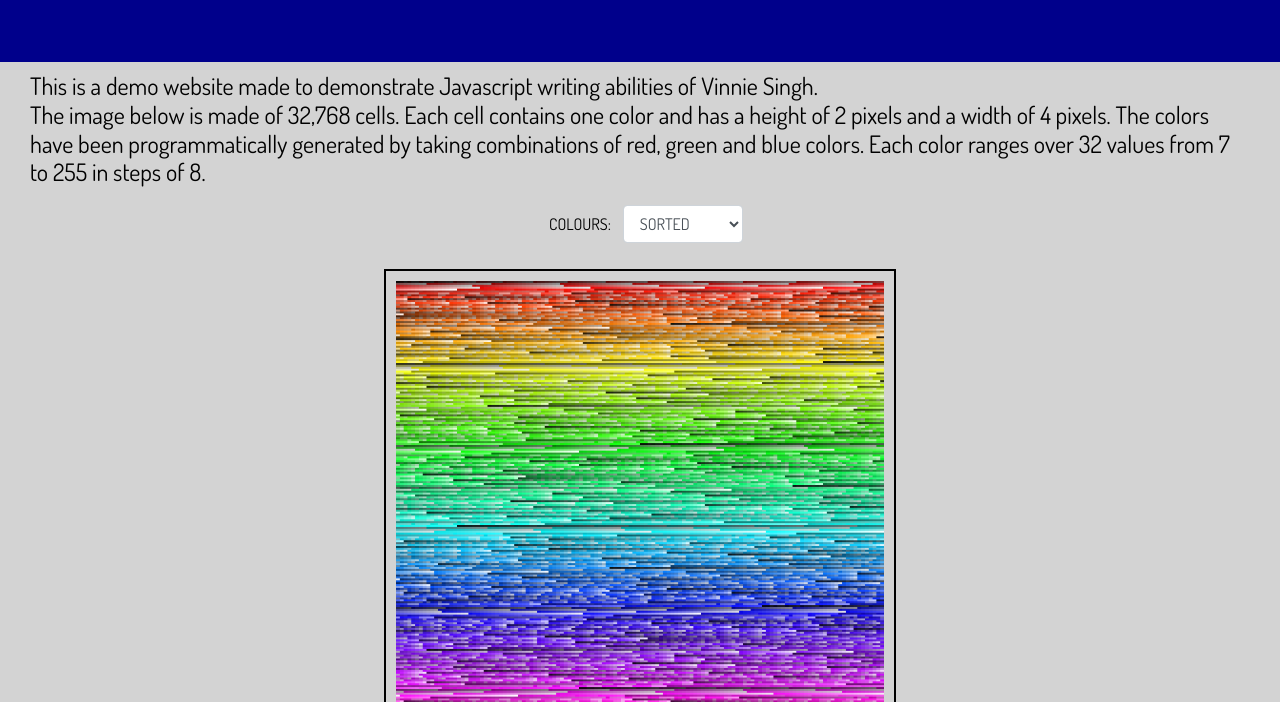
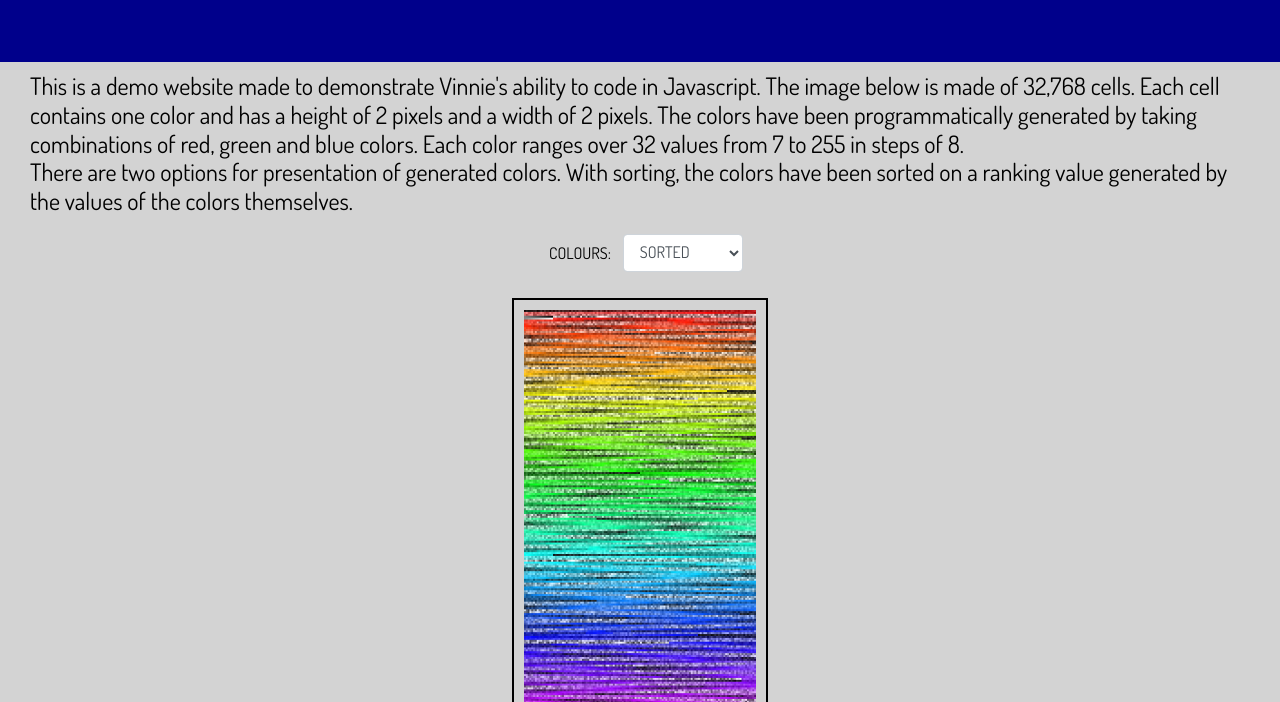
Before and after one commit to Vulcan-Logic/JS_ImageColors, a plain HTML site: page index.html in a window 1280 px wide. Shown: the part 98-800 px from the top of the page. Drawn offline with nearby package versions, Linux system fonts and the light colour scheme.

Commit message:
changes to sorting algo

```diff
--- a/assets/js/imageMatrix.js
+++ b/assets/js/imageMatrix.js
@@ -1,77 +1,110 @@
 /*
-    Project: Demo for Education Horizons Group
+    Project: Javascript Demo for Education Horizons Group
     Sprint: 1
     Task: 1
     Author: Vineet W. Singh
     Start Date: 20/4/21
-    Date of last edit: 22/4/2021
+    Date of last edit: 23/4/2021
     Date of last review:
 */
 
-//generate combinations of rgb & hsv values in steps of 8
-const getSortedHSVColorArray=(sorted)=>{
-    let hsvValues=[];
+//generate combinations of colors based on rgb and converted to hsv
+const getInitialColors = () => {
+    let hsvValues = [];
     let red, green, blue;
     //red values step of 8
-    for (red=8; red<=256; red+=8){
+    for (red = 8; red <= 256; red += 8) {
         //green values step of 8
-        for (green=8; green<=256; green+=8){
+        for (green = 8; green <= 256; green += 8) {
             //blue values step of 8
-            for (blue=8; blue<=256; blue+=8){
-                let hsvVal=rgb2hsv(red-1,green-1,blue-1);
+            for (blue = 8; blue <= 256; blue += 8) {
+                let hsvVal = rgb2hsv(red - 1, green - 1, blue - 1);
                 //add to hsv array
-                hsvValues.push([hsvVal.h,hsvVal.s,hsvVal.v]);
+                hsvValues.push([hsvVal.h, hsvVal.s, hsvVal.v]);
             }
         }
     }
-    if (sorted) hsvValues=hsvValues.sort(mySort);
-    const colorHexValues=hsvValues.map(item=>HSVtoHEX(item[0]/360,item[1]/100,item[2]/100));
-    return(colorHexValues);
+    return(hsvValues);
 };
 
-const getRGBColorArray=()=>{
-    let rgbValues=[];
-    let red, green, blue;
-    //red values step of 8
-    for (red=8; red<=256; red+=8){
-        //green values step of 8
-        for (green=8; green<=256; green+=8){
-            //blue values step of 8
-            for (blue=8; blue<=256; blue+=8){
-                //add to hsv array
-                rgbValues.push([red-1,green-1,blue-1]);
-            }
-        }
+//function to sort colors on basis of hsv values
+const getSortedColors = () => {
+    let arr=[],
+        colorValues = [],
+        colorDetails = [],
+        ctr, returnArr = [],
+        finalArr = [];
+    //get a ranking value based on s and v values:
+    arr=getInitialColors().map(color=>[color[0],color[1],color[2],makeHSVRanking(color[0],color[1],color[2])]);
+    //sort the array according to rank - might need to be modified into a custom function
+    arr=arr.sort((a, b) => a[3] - b[3]);
+    //get individual colors
+    arr.forEach(item => {
+        if (!colorValues.includes(item[0])) colorValues.push(item[0]);
+    });
+    //get arrays of colors of each color (hue value)
+    colorValues.forEach(item1 => {
+        colorDetails.push(arr.filter(item2 => item2[0] === item1));
+    });
+    //reverse array order for alternating colors
+    const lenColorDetails = colorDetails.length;
+    for (ctr = 0; ctr < lenColorDetails; ctr++) {
+        if (ctr % 2 === 1) colorDetails[ctr] = colorDetails[ctr].reverse();
     }
-    const rgbHexValues=rgbValues.map(item=>RGBtoHex(item[0],item[1],item[2]));
-    return(rgbHexValues);
+    //re-assemble into one large array
+    colorDetails.forEach(item4 => {
+        item4.forEach(item5 => {
+            returnArr.push(item5);
+        })
+    });
+    //strip out ranking variable for reconversion back into color values h,s,v
+    returnArr.forEach(item6 => item6 = finalArr.push([item6[0], item6[1], item6[2]]));
+    //convert into equivalent hex value
+    return (finalArr.map(item => HSVtoHEX(item[0]/360, item[1]/100, item[2]/100)));
+};
+
+const getUnsortedColors=()=>{
+    //get unsorted HSV colors and convert them into hex values and return this array
+    return(getInitialColors().map(item => HSVtoHEX(item[0]/360, item[1]/100, item[2]/100)));
+};
+
+const makeHSVRanking = (h, s, v) => {
+    let t;
+    if (s > v) t = s * v / 20000;
+    else if (v > s) t = (20000 - (v * s)) / 20000;
+    else if (v === s) {
+        if ((v * s) > 2500) t = (20000 - (v * s)) / 20000;
+        else t = (v * s) / 20000;
+    }
+    return (h + t);
 };
 
 //get the color array depending on type
-const getColorArray=(sorted)=>{
+const getColorArray = (sorted) => {
     //set which color generating method to use
-    return(getSortedHSVColorArray(sorted));
+    if (!sorted)
+        //return unsorted colors modified into hex values
+        return(getUnsortedColors());
+    else
+    //return sorted colors modified into hex values
+        return (getSortedColors());
 };
 
-//custom sort function to sort array on three fields
-const mySort=(a,b)=>{
-    let h1=parseFloat(a[0]);
-    let h2=parseFloat(b[0]);
-
-    let s1=parseFloat(a[1]);
-    let s2=parseFloat(b[1]);
-
-    let v1=parseFloat(a[2]);
-    let v2=parseFloat(b[2]);
-
-    if (h1<h2) return(-1);
-    else if (h1>h2) return(1);
-    else if (v1<v2) return(-1);
-    else if (v1>v2) return(1);
-    else if (s1>s2) return(-1);
-    else if (s1<s2) return(1);
-    return(0);
-}
+//get a matrix of colors organised in rows and columns
+export const getImageMatrix = (sorted) => {
+    let ctr;
+    const colArray = getColorArray(sorted);
+    const rows = [];
+    while (colArray.length>0){
+        rows.push(colArray.slice(0,128));
+        colArray.splice(0,128);
+    }
+    const rowsLen = rows.length;
+    for (ctr = 0; ctr < rowsLen; ctr++) {
+        if (ctr % 2 === 1) rows[ctr] = rows[ctr].reverse();
+    }
+    return (rows);
+};
 
 /* convert HSV value to hex code - accepts parameters
  * h  Object = {h:x, s:y, v:z}
@@ -81,7 +114,9 @@ const mySort=(a,b)=>{
 function HSVtoHEX(h, s, v) {
     let r, g, b, i, f, p, q, t, rHex, gHex, bHex;
     if (arguments.length === 1) {
-        s = h.s, v = h.v, h = h.h;
+        s = h.s;
+        v = h.v;
+        h = h.h;
     }
     i = Math.floor(h * 6);
     f = h * 6 - i;
@@ -89,12 +124,13 @@ function HSVtoHEX(h, s, v) {
     q = v * (1 - f * s);
     t = v * (1 - (1 - f) * s);
     switch (i % 6) {
-        case 0: r = v, g = t, b = p; break;
-        case 1: r = q, g = v, b = p; break;
-        case 2: r = p, g = v, b = t; break;
-        case 3: r = p, g = q, b = v; break;
-        case 4: r = t, g = p, b = v; break;
-        case 5: r = v, g = p, b = q; break;
+        case 0: r = v; g = t; b = p; break;
+        case 1: r = q; g = v; b = p; break;
+        case 2: r = p; g = v; b = t; break;
+        case 3: r = p; g = q; b = v; break;
+        case 4: r = t; g = p; b = v; break;
+        case 5: r = v; g = p; b = q; break;
+        default: break;
     }
     r = Math.round(r * 255);
     g = Math.round(g * 255);
@@ -111,21 +147,6 @@ function HSVtoHEX(h, s, v) {
     return(`#${rHex}${gHex}${bHex}`);
 }
 
-//convert RGB to hex
-const RGBtoHex=(r,g,b)=>{
-    let rHex,gHex,bHex;
-    if (r>15) rHex= r.toString(16);
-    else if (r<10) rHex=`0${r}`;
-        else rHex=`${r}`;
-    if (g>15) gHex= g.toString(16);
-    else if (g<10) gHex=`0${g}`;
-        else gHex=`${g}`;
-    if (b>15) bHex=b.toString(16);
-    else if (b<10) bHex=`0${b}`;
-        else bHex=`${b}`;
-    return(`#${rHex}${gHex}${bHex}`);
-};
-
 //convert rgb to hsv values.
 function rgb2hsv (r, g, b) {
     let rabs, gabs, babs, rr, gg, bb, h, s, v, diff, diffc, percentRoundFn;
@@ -136,7 +157,7 @@ function rgb2hsv (r, g, b) {
     diff = v - Math.min(rabs, gabs, babs);
     diffc = c => (v - c) / 6 / diff + 1 / 2;
     percentRoundFn = num => Math.round(num * 100) / 100;
-    if (diff == 0) {
+    if (diff === 0) {
         h = s = 0;
     } else {
         s = diff / v;
@@ -164,6 +185,66 @@ function rgb2hsv (r, g, b) {
     };
 }//end rgb2hsv
 
+
+
+/*old versions - no longer used
+const getRectArrays=()=>{
+    const cellHeight=4, cellWidth=6;
+    //get image colors
+    const imageMatrixRows = getImageMatrix();
+    let cellY=0,rowCtr=0;
+    imageMatrixRows.forEach(cells=>{
+        //for a new row reset the X value to 0, cell counter that will calculate starting position of X to 0
+        let cellX=0, cellCtr=0;
+        //calculate where the new starting Y value is
+        cellY=cellHeight*rowCtr;
+        cells.forEach(cell=>{
+            cellX=cellWidth*cellCtr;
+            if (cellCtr%16===0){
+                console.log([rowCtr,cellCtr,cellX,cellY,cell]);
+            }
+            cellCtr++;
+        });
+        rowCtr++;
+    });
+};*/
+
+/*
+const getRGBColorArray=()=>{
+    let rgbValues=[];
+    let red, green, blue;
+    //red values step of 8
+    for (red=8; red<=256; red+=8){
+        //green values step of 8
+        for (green=8; green<=256; green+=8){
+            //blue values step of 8
+            for (blue=8; blue<=256; blue+=8){
+                //add to hsv array
+                rgbValues.push([red-1,green-1,blue-1]);
+            }
+        }
+    }
+    const rgbHexValues=rgbValues.map(item=>RGBtoHex(item[0],item[1],item[2]));
+    return(rgbHexValues);
+};
+*/
+
+/*
+//convert RGB to hex
+const RGBtoHex=(r,g,b)=>{
+    let rHex,gHex,bHex;
+    if (r>15) rHex= r.toString(16);
+    else if (r<10) rHex=`0${r}`;
+        else rHex=`${r}`;
+    if (g>15) gHex= g.toString(16);
+    else if (g<10) gHex=`0${g}`;
+        else gHex=`${g}`;
+    if (b>15) bHex=b.toString(16);
+    else if (b<10) bHex=`0${b}`;
+        else bHex=`${b}`;
+    return(`#${rHex}${gHex}${bHex}`);
+};
+
 //get a matrix of colors organised in rows and columns
 export const getImageMatrix=(sorted)=>{
     const colArray = getColorArray(sorted);
@@ -187,26 +268,53 @@ export const getImageMatrix=(sorted)=>{
     return(rows);
 };
 
-/*used to test functions
-const getRectArrays=()=>{
-    const cellHeight=4, cellWidth=6;
-    //get image colors
-    const imageMatrixRows = getImageMatrix();
-    let cellY=0,rowCtr=0;
-    imageMatrixRows.forEach(cells=>{
-        //for a new row reset the X value to 0, cell counter that will calculate starting position of X to 0
-        let cellX=0, cellCtr=0;
-        //calculate where the new starting Y value is
-        cellY=cellHeight*rowCtr;
-        cells.forEach(cell=>{
-            cellX=cellWidth*cellCtr;
-            if (cellCtr%16===0){
-                console.log([rowCtr,cellCtr,cellX,cellY,cell]);
+//get the color array depending on type
+const getColorArray=(sorted)=>{
+    //set which color generating method to use
+    return(getSortedHSVColorArray(sorted));
+};
+
+//generate combinations of rgb & hsv values in steps of 8
+const getSortedHSVColorArray=(sorted)=>{
+    let hsvValues=[];
+    let red, green, blue;
+    //red values step of 8
+    for (red=8; red<=256; red+=8){
+        //green values step of 8
+        for (green=8; green<=256; green+=8){
+            //blue values step of 8
+            for (blue=8; blue<=256; blue+=8){
+                let hsvVal=rgb2hsv(red-1,green-1,blue-1);
+                //add to hsv array
+                hsvValues.push([hsvVal.h,hsvVal.s,hsvVal.v]);
             }
-            cellCtr++;
-        });
-        rowCtr++;
-    });
-};*/
+        }
+    }
+    if (sorted) hsvValues=hsvValues.sort(mySort);
+    const colorHexValues=hsvValues.map(item=>HSVtoHEX(item[0]/360,item[1]/100,item[2]/100));
+    return(colorHexValues);
+};
+//custom sort function to sort array on three fields
+const mySort=(a,b)=>{
+    let h1=parseFloat(a[0]);
+    let h2=parseFloat(b[0]);
+
+    let s1=parseFloat(a[1]);
+    let s2=parseFloat(b[1]);
+
+    let v1=parseFloat(a[2]);
+    let v2=parseFloat(b[2]);
+
+    if (h1<h2) return(-1);
+    else if (h1>h2) return(1);
+    else if (v1<v2) return(-1);
+    else if (v1>v2) return(1);
+    else if (s1>s2) return(-1);
+    else if (s1<s2) return(1);
+    return(0);
+}
+*/
+
+
 
 //getColorArray().forEach(color=>console.log(color));
--- a/assets/js/index.js
+++ b/assets/js/index.js
@@ -25,7 +25,7 @@ window.addEventListener('DOMContentLoaded', () => {
 
 const setCanvas=(sorted)=>{
     //set cell heights and width
-    const cellHeight=2, cellWidth=4;
+    const cellHeight=2, cellWidth=2;
     //get image colors
     const imageMatrixRows = getImageMatrix(sorted);
     //get canvas ref
--- a/index.html
+++ b/index.html
@@ -38,10 +38,12 @@
                     <div class="row" id="description">
                         <div class="col-12">
                             <h4>
-                                This is a demo website made to demonstrate Javascript writing abilities of Vinnie Singh. <br />
+                                This is a demo website made to demonstrate Vinnie's ability to code in Javascript.
                                 The image below is made of 32,768 cells. Each cell contains one color and has a height of 2 pixels
-                                and a width of 4 pixels. The colors have been programmatically generated by taking combinations of
-                                red, green and blue colors. Each color ranges over 32 values from 7 to 255 in steps of 8.
+                                and a width of 2 pixels. The colors have been programmatically generated by taking combinations of
+                                red, green and blue colors. Each color ranges over 32 values from 7 to 255 in steps of 8.<br />
+                                There are two options for presentation of generated colors. With sorting, the colors have been sorted on a
+                                ranking value generated by the values of the colors themselves.
                             </h4>
                         </div>
                     </div>
```
